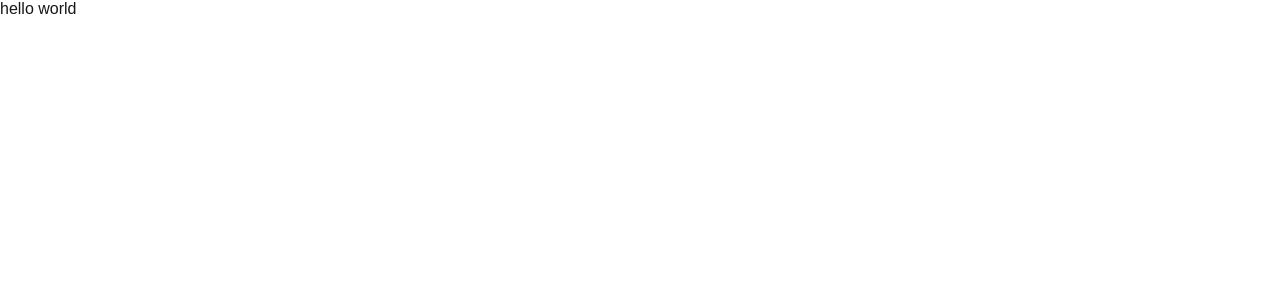
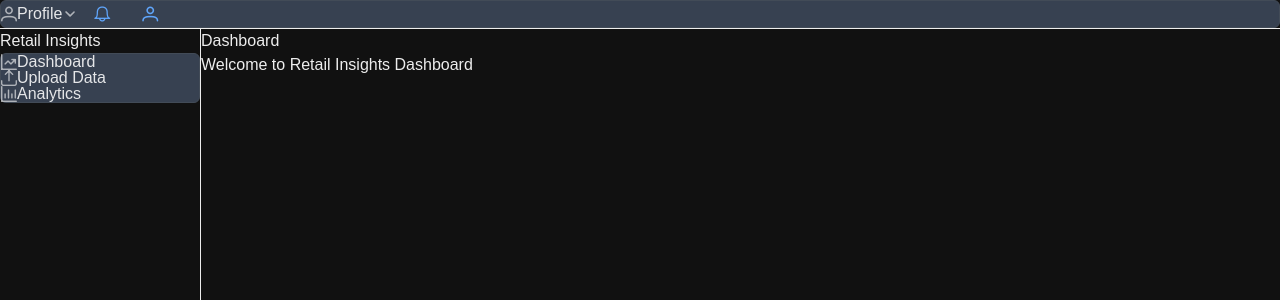
Before and after one commit to zisenwang/aibuild-test, a Next.js app: page / in a window 1280 px wide. Shown: the top 300 px of the page. Built offline with nearby package versions, Linux system fonts and the light colour scheme; a web font is replaced by a local one.

Commit message:
Add AppShell layout with Tailwind and PrimeReact integration

```diff
--- /dev/null
+++ b/postcss.config.js
@@ -0,0 +1,6 @@
+module.exports = {
+  plugins: {
+    '@tailwindcss/postcss': {},
+    autoprefixer: {},
+  },
+}
--- a/src/app/globals.css
+++ b/src/app/globals.css
@@ -1,19 +1,19 @@
+@import "tailwindcss/preflight" layer(base);
+@import "tailwindcss/utilities" layer(utilities);
+
+@import 'primereact/resources/themes/lara-dark-blue/theme.css';
+@import 'primereact/resources/primereact.min.css';
+@import 'primeicons/primeicons.css';
+
 :root {
-  --background: #ffffff;
-  --foreground: #171717;
+  --background: #111111;
+  --foreground: #ededed;
 }
 
-@media (prefers-color-scheme: dark) {
-  :root {
-    --background: #0a0a0a;
-    --foreground: #ededed;
-  }
-}
-
-html,
-body {
-  max-width: 100vw;
-  overflow-x: hidden;
+* {
+  box-sizing: border-box;
+  padding: 0;
+  margin: 0;
 }
 
 body {
@@ -23,20 +23,3 @@ body {
   -webkit-font-smoothing: antialiased;
   -moz-osx-font-smoothing: grayscale;
 }
-
-* {
-  box-sizing: border-box;
-  padding: 0;
-  margin: 0;
-}
-
-a {
-  color: inherit;
-  text-decoration: none;
-}
-
-@media (prefers-color-scheme: dark) {
-  html {
-    color-scheme: dark;
-  }
-}
--- a/src/app/page.tsx
+++ b/src/app/page.tsx
@@ -1,3 +1,12 @@
+import { AppShell } from "@/components/appshell/AppShell";
+
 export default function Home() {
-  return 'hello world';
+  return (
+    <AppShell>
+      <div className="text-white">
+        <h1 className="text-3xl font-bold mb-4">Dashboard</h1>
+        <p>Welcome to Retail Insights Dashboard</p>
+      </div>
+    </AppShell>
+  );
 }
--- /dev/null
+++ b/src/components/appshell/AppShell.tsx
@@ -0,0 +1,21 @@
+import { ReactNode } from 'react';
+import { Sidebar } from '../sidebar/Sidebar';
+import { Topbar } from './Topbar';
+
+interface AppShellProps {
+  children: ReactNode;
+}
+
+export function AppShell({ children }: AppShellProps) {
+  return (
+    <div className="h-screen bg-gray-900 flex flex-col overflow-hidden">
+      <Topbar />
+      <div className="flex flex-1 overflow-hidden">
+        <Sidebar />
+        <main className="flex-1 p-6 overflow-auto">
+          {children}
+        </main>
+      </div>
+    </div>
+  );
+}
--- /dev/null
+++ b/src/components/appshell/Topbar.tsx
@@ -0,0 +1,34 @@
+'use client';
+
+import { Button } from 'primereact/button';
+import { Menubar } from 'primereact/menubar';
+import { TOPBAR_MENU_ITEMS } from '@/constants/app-constants';
+
+export function Topbar() {
+  const end = (
+    <div className="flex items-center gap-2">
+      <Button
+        icon="pi pi-bell"
+        text
+        className="text-gray-300 hover:text-blue-400"
+        aria-label="Notifications"
+      />
+      <Button
+        icon="pi pi-user"
+        text
+        className="text-gray-300 hover:text-blue-400"
+        aria-label="User menu"
+      />
+    </div>
+  );
+
+  return (
+    <div className="border-b border-gray-700 bg-gray-800">
+      <Menubar
+        model={TOPBAR_MENU_ITEMS}
+        end={end}
+        className="bg-transparent border-none px-6 py-3"
+      />
+    </div>
+  );
+}
--- /dev/null
+++ b/src/components/sidebar/Sidebar.tsx
@@ -0,0 +1,25 @@
+'use client';
+
+import { Menu } from 'primereact/menu';
+import { MenuItem } from 'primereact/menuitem';
+import { SIDEBAR_MENU_ITEMS, APP_NAME } from '@/constants/app-constants';
+
+interface SidebarProps {
+  menuItems?: MenuItem[];
+}
+
+export function Sidebar({ menuItems = SIDEBAR_MENU_ITEMS }: SidebarProps) {
+  return (
+    <div className="w-64 bg-gray-800 h-full border-r border-gray-700">
+      <div className="p-4">
+        <h2 className="text-xl font-bold text-blue-400 mb-6">
+          {APP_NAME}
+        </h2>
+        <Menu
+          model={menuItems}
+          className="w-full bg-transparent border-none"
+        />
+      </div>
+    </div>
+  );
+}
--- /dev/null
+++ b/src/constants/app-constants.ts
@@ -0,0 +1,38 @@
+import { MenuItem } from 'primereact/menuitem';
+
+export const SIDEBAR_MENU_ITEMS: MenuItem[] = [
+  {
+    label: 'Dashboard',
+    icon: 'pi pi-chart-line',
+    url: '/'
+  },
+  {
+    label: 'Upload Data',
+    icon: 'pi pi-upload',
+    url: '/upload'
+  },
+  {
+    label: 'Analytics',
+    icon: 'pi pi-chart-bar',
+    url: '/analytics'
+  }
+];
+
+export const TOPBAR_MENU_ITEMS: MenuItem[] = [
+  {
+    label: 'Profile',
+    icon: 'pi pi-user',
+    items: [
+      {
+        label: 'Settings',
+        icon: 'pi pi-cog'
+      },
+      {
+        label: 'Logout',
+        icon: 'pi pi-sign-out'
+      }
+    ]
+  }
+];
+
+export const APP_NAME = 'Retail Insights';
--- /dev/null
+++ b/tailwind.config.js
@@ -0,0 +1,17 @@
+/** @type {import('tailwindcss').Config} */
+module.exports = {
+  content: [
+    './src/pages/**/*.{js,ts,jsx,tsx,mdx}',
+    './src/components/**/*.{js,ts,jsx,tsx,mdx}',
+    './src/app/**/*.{js,ts,jsx,tsx,mdx}',
+  ],
+  theme: {
+    extend: {
+      colors: {
+        background: 'var(--background)',
+        foreground: 'var(--foreground)',
+      },
+    },
+  },
+  plugins: [],
+}
```
Also changed, not shown: package.json (+11 -3 lines), 1 other file (tests, documents, lock files or other folders).
